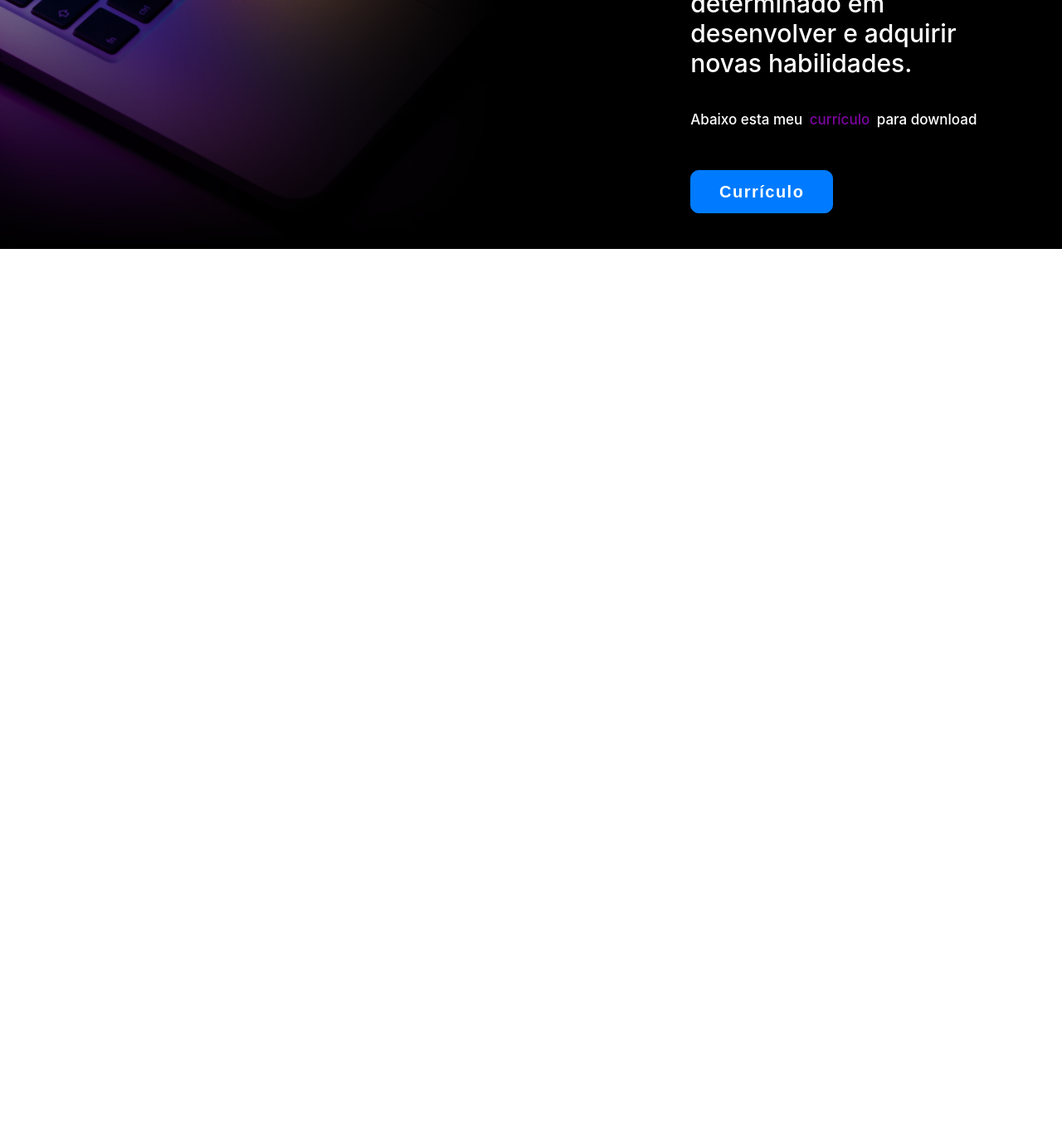
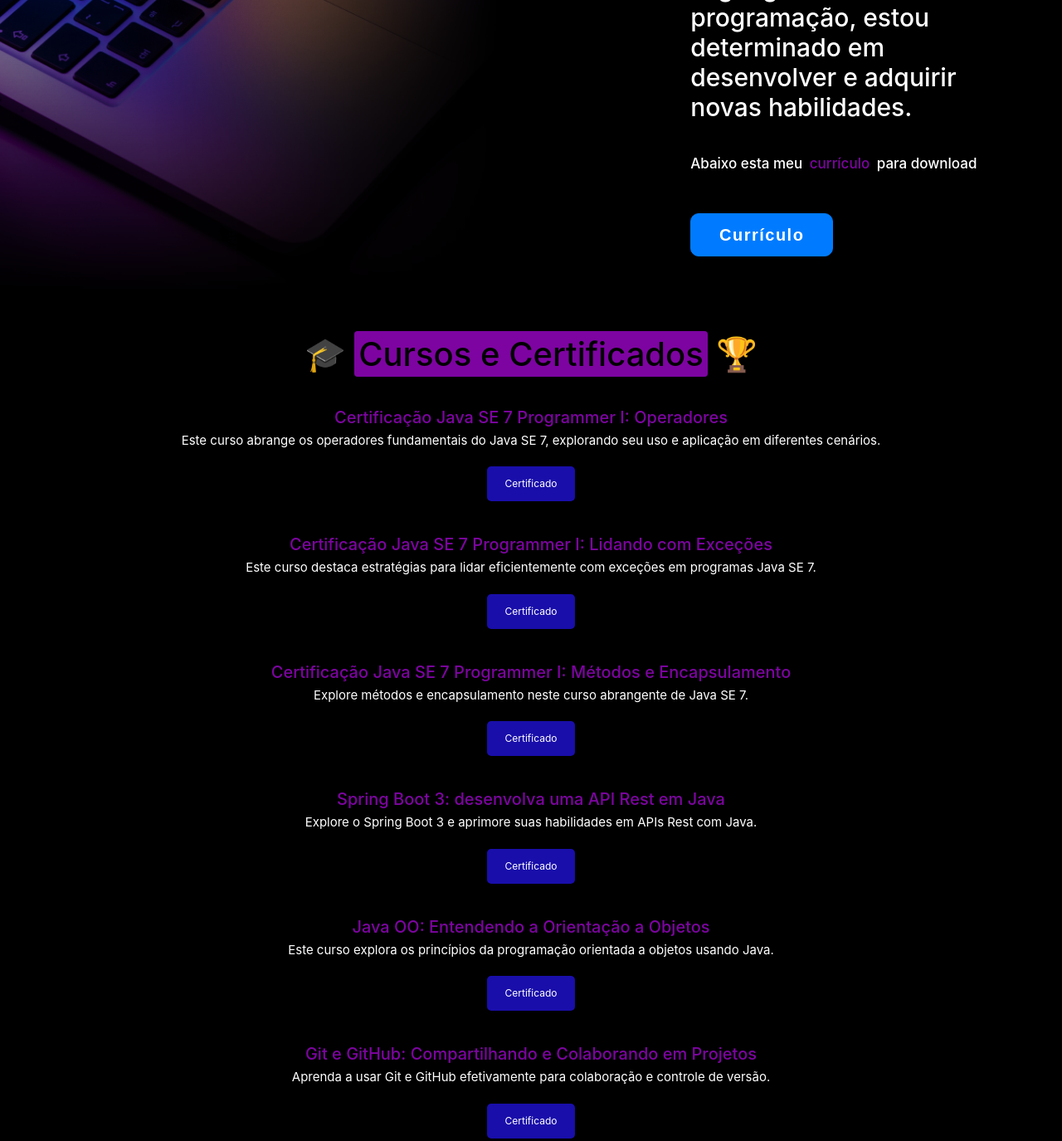
Before and after one commit to lucazaharic/Portifolio, a plain HTML site: page Portifolio/index.html in a window 1280 px wide. Shown: the part 1300-2675 px from the top of the page at 83% size. Before the commit the page ends 1600 px from the top, so only its background shows below. Drawn offline with nearby package versions, Linux system fonts and the light colour scheme.

Commit message:
Diversas alteracoes

```diff
--- a/Portifolio/index.html
+++ b/Portifolio/index.html
@@ -6,11 +6,23 @@
     <meta name="viewport" content="width=device-width, initial-scale=1.0">
     <title>Portifolio - Luca Zaharic</title>
     <link rel="stylesheet" href="style.css">
-    <link rel="stylesheet" href="https://stackpath.bootstrapcdn.com/bootstrap/4.1.3/css/bootstrap.min.css" integrity="sha384-MCw98/SFnGE8fJT3GXwEOngsV7Zt27NXFoaoApmYm81iuXoPkFOJwJ8ERdknLPMO" crossorigin="anonymous">
-
+    <link rel="stylesheet" href="https://stackpath.bootstrapcdn.com/bootstrap/4.1.3/css/bootstrap.min.css"
+        integrity="sha384-MCw98/SFnGE8fJT3GXwEOngsV7Zt27NXFoaoApmYm81iuXoPkFOJwJ8ERdknLPMO" crossorigin="anonymous">
+    <script src="./scripts/script.js"></script>
 </head>
 
 <body>
+
+    <header>
+        <nav>
+            <ul>
+                <li><a href="#person">Pessoa</a></li>
+                <li><a href="#about">Sobre</a></li>
+                <li><a href="#courses">Cursos</a></li>
+            </ul>
+        </nav>
+    </header>
+
 
     <section id="person">
         <div class="person-content">
@@ -82,6 +94,7 @@
 
     </section>
 
+
     <section id="about">
         <div class="background-about">
             <div class="img-wrapper">
@@ -98,7 +111,10 @@
                 </h2>
             </div>
             <h3>
-        Atualmente, cursando Sistemas de Informação na FIAP, com previsão de conclusão em 2025. Minha jornada na programação está apenas começando, com foco inicial em Java, JavaScript e React. Quero destacar a minha abertura para aprender qualquer linguagem de programação, estoug determinado em desenvolver e adquirir novas habilidades.
+                Atualmente, cursando Sistemas de Informação na FIAP, com previsão de conclusão em 2025. Minha jornada na
+                programação está apenas começando, com foco em Java, Angular e React. Quero destacar a minha abertura
+                para aprender qualquer linguagem de programação, estou determinado em desenvolver e adquirir novas
+                habilidades.
             </h3>
 
             <h4>Abaixo esta meu <p>currículo</p> para download</h4>
@@ -110,7 +126,43 @@
         </div>
 
 
+    </section>
 
+
+<section id="courses">
+    <div class="courses-content">
+        <h2 class="courses-tittle">🎓 <span class="tittle-span">Cursos e Certificados</span> 🏆</h2>
+        <div class="course-item">
+            <h3>Certificação Java SE 7 Programmer I: Operadores</h3>
+            <p>Este curso abrange os operadores fundamentais do Java SE 7, explorando seu uso e aplicação em diferentes cenários.</p>
+            <a href="https://cursos.alura.com.br/certificate/eac9f1d1-98ba-4312-a629-99ecc8b77d6a" target="_blank">Certificado</a>
+        </div>
+        <div class="course-item">
+            <h3>Certificação Java SE 7 Programmer I: Lidando com Exceções</h3>
+            <p>Este curso destaca estratégias para lidar eficientemente com exceções em programas Java SE 7.</p>
+            <a href="https://cursos.alura.com.br/certificate/2634e46e-029a-47dc-ba79-844932895036" target="_blank">Certificado</a>
+        </div>
+        <div class="course-item">
+            <h3>Certificação Java SE 7 Programmer I: Métodos e Encapsulamento</h3>
+            <p>Explore métodos e encapsulamento neste curso abrangente de Java SE 7.</p>
+            <a href="https://cursos.alura.com.br/certificate/785c2c35-326d-45e1-b3bf-2a11d64a2d0a" target="_blank">Certificado</a>
+        </div>
+        <div class="course-item">
+            <h3>Spring Boot 3: desenvolva uma API Rest em Java</h3>
+            <p>Explore o Spring Boot 3 e aprimore suas habilidades em APIs Rest com Java.</p>
+            <a href="https://cursos.alura.com.br/certificate/e77b0105-fda1-4102-9044-5db91c7a277b" target="_blank">Certificado</a>
+        </div>
+        <div class="course-item">
+            <h3>Java OO: Entendendo a Orientação a Objetos</h3>
+            <p>Este curso explora os princípios da programação orientada a objetos usando Java.</p>
+            <a href="https://cursos.alura.com.br/certificate/9fa9d0bb-e503-4d69-937f-675d68ba2195" target="_blank">Certificado</a>
+        </div>
+        <div class="course-item">
+            <h3>Git e GitHub: Compartilhando e Colaborando em Projetos</h3>
+            <p>Aprenda a usar Git e GitHub efetivamente para colaboração e controle de versão.</p>
+            <a href="https://cursos.alura.com.br/certificate/896aad63-f823-4bbd-8d24-9428b4fb5163" target="_blank">Certificado</a>
+        </div>
+    </div>
 </section>
 
 </body>
--- a/Portifolio/style.css
+++ b/Portifolio/style.css
@@ -25,6 +25,37 @@ body {
     font-family: 'Libre Baskerville', serif;
     font-family: 'Raleway', sans-serif;
 }
+
+header {
+    background-color: var(--color-black);
+    color: var(--color-white);
+    padding: 1rem 0;
+    text-align: center;
+}
+
+nav ul {
+    list-style: none;
+    display: flex;
+    justify-content: center;
+    padding: 0;
+}
+
+nav li {
+    margin: 0 20px;
+}
+
+nav a {
+    text-decoration: none;
+    color: var(--color-white);
+    font-size: 1.5rem; /* Aumenta o tamanho da fonte */
+    transition: color 0.3s ease; /* Adiciona transição de cor */
+}
+
+nav a:hover {
+    color: var(--color-purple); /* Muda a cor ao passar o mouse */
+    border-bottom: none; /* Remove o efeito de sublinhado */
+}
+
 
 #person {
     height: 100vh;
@@ -214,7 +245,7 @@ border-radius: 50%;
 
     background: linear-gradient(90deg, transparent 30%, var(--color-black)),
         linear-gradient(180deg, transparent 30%, var(--color-black)),
-        linear-gradient(0deg, transparent 65%, var(--color-black));
+        linear-gradient(360deg, transparent 65%, var(--color-black));
 }
 
 .links a img {
@@ -351,6 +382,82 @@ filter: brightness(.8);
     background: var(--color-black);
 }
 
+#courses {
+    background-color: var(--color-black);
+    color: var(--color-white);
+    padding: 5rem 0;
+    text-align: center; /* Centraliza o conteúdo */
+}
+
+.courses-content {
+    display: flex;
+    flex-direction: column;
+    align-items: center;
+}
+
+.courses-tittle {
+    font-size: 4rem; /* Aumenta o tamanho do título */
+    color: var(--color-purple);
+    margin-bottom: 2rem;
+}
+
+.course-item {
+    margin: 2rem 0;
+    text-align: center; /* Alinha os cursos ao centro */
+}
+
+.course-item h3 {
+    font-size: 2rem;
+    color: var(--color-purple);
+}
+
+.course-item p {
+    font-size: 1.5rem;
+    margin-top: 0.5rem;
+}
+
+.course-item a {
+    display: inline-block;
+    margin-top: 1rem;
+    padding: 10px 20px;
+    font-size: 1.2rem;
+    color: var(--color-white);
+    background-color: var(--color-blue);
+    border: 2px solid var(--color-blue);
+    border-radius: 5px;
+    transition: background-color 0.3s ease, color 0.3s ease;
+    text-decoration: none;
+}
+
+.course-item a:hover {
+    background-color: var(--color-purple);
+    color: var(--color-white);
+}
+
+/* Adiciona animação de fade-in para os itens */
+@keyframes fadeIn {
+    from {
+        opacity: 0;
+    }
+    to {
+        opacity: 1;
+    }
+}
+
+.course-item {
+    animation: fadeIn 1s ease-in-out; /* Aplica a animação de fade-in */
+}
+
+.tittle-span{
+
+padding: 3px 5px;
+border-radius: 4px;
+
+color: var(--color-black);
+background-color: var(--color-purple);
+}
+
+
 @keyframes written_text {
     100% {
         color: var(--color-white);
```
Also changed, not shown: Portifolio/scripts/script.js (added). Lines whose indentation alone changed are shown as unchanged.
